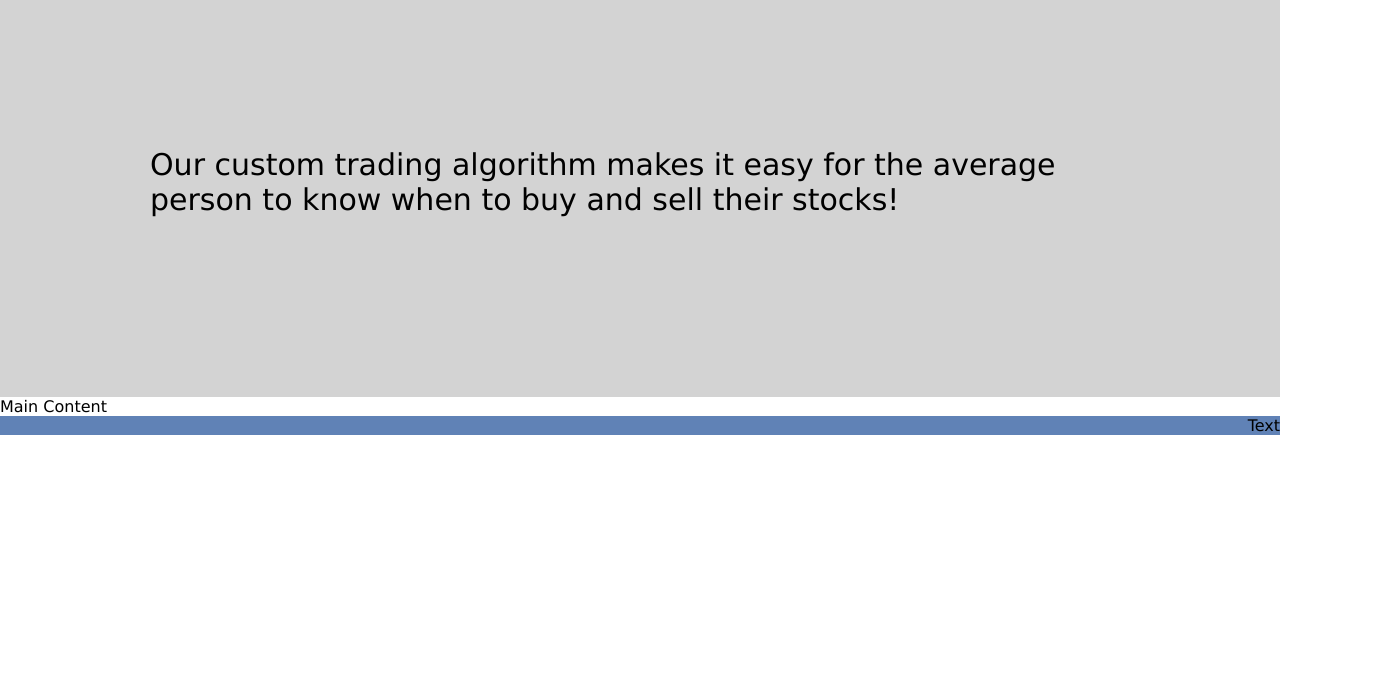
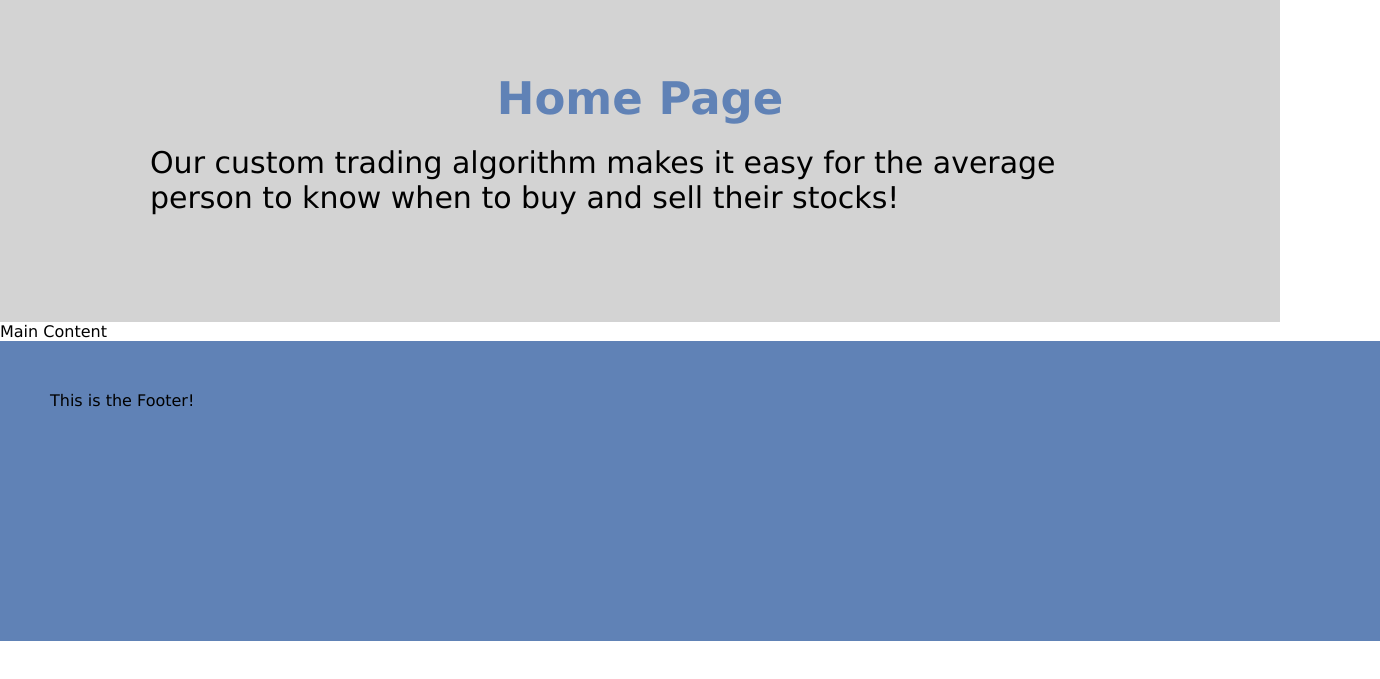
Before and after one commit to sydneydenae/Algorithm, a Gatsby site: page / in a window 1280 px wide. Shown: the part 87-766 px from the top of the page, 1380 px wide, since content can reach past the window. Built offline with nearby package versions, Linux system fonts and the light colour scheme; Gatsby itself is replaced by a stand-in of ours.

Commit message:
Site updates

```diff
--- a/src/components/layout.js
+++ b/src/components/layout.js
@@ -1,6 +1,6 @@
 import * as React from 'react'
 import { Link } from 'gatsby'
-import { container, logo, heading, navbar, navLinks, navLinkItem, navLinkText, footer } from './layout.module.css'
+import { container, logo, heading, navbar, navLinks, navLinkItem, navLinkText, intro, footer } from './layout.module.css'
 import logoImg from '../images/logo.png'
 
 const Layout = ({ pageTitle, children }) => {
@@ -15,11 +15,10 @@ const Layout = ({ pageTitle, children }) => {
         </ul>
       </nav>
       <main>
-
         {children}
       </main>
       <footer className={footer}>
-        Text
+        This is the Footer!
       </footer>
     </div>
   )
--- a/src/components/layout.module.css
+++ b/src/components/layout.module.css
@@ -10,7 +10,9 @@
 
 .heading {
     flex: 1;
-    color: rebeccapurple;
+    color: #6082B6;
+    text-align: center;
+    margin-bottom: 20px;
 }
 .navbar {
     display: flex;
@@ -64,8 +66,8 @@
     flex-grow:0;
     flex-shrink: 0;
     background-color: #6082B6;
-    padding: 0;
-    text-align: right;
+    padding: 50px;
+    height: 200px;
 }
 
 /*HOME PAGE*/
@@ -75,6 +77,11 @@
     font-size: 30px;
     height:100px;
     padding: 150px;
+    padding-top: 75px;
+    flex-wrap: wrap;
+}
+.intro-p{
+
 }
 
 .main-content{
--- a/src/pages/index.js
+++ b/src/pages/index.js
@@ -1,13 +1,15 @@
 // Step 1: Import React
 import * as React from 'react'
 import Layout from '../components/layout'
-import {intro, mainContent} from '../components/layout.module.css'
+import {intro, heading, mainContent} from '../components/layout.module.css'
 
 // Step 2: Define your component
 const IndexPage = () => {
   return (
     <Layout pageTitle="Home Page">
-      <div className={intro}> Our custom trading algorithm makes it easy for the average person to know when to buy and sell their stocks!</div>
+      <div className={intro}>
+      <h2 className={heading}>Home Page</h2>
+        Our custom trading algorithm makes it easy for the average person to know when to buy and sell their stocks!</div>
       <div className={mainContent}>Main Content</div>
     </Layout>
   )
```
